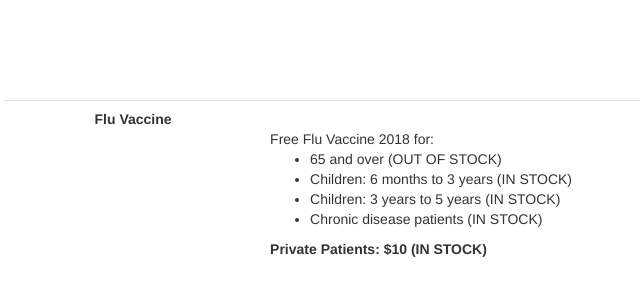
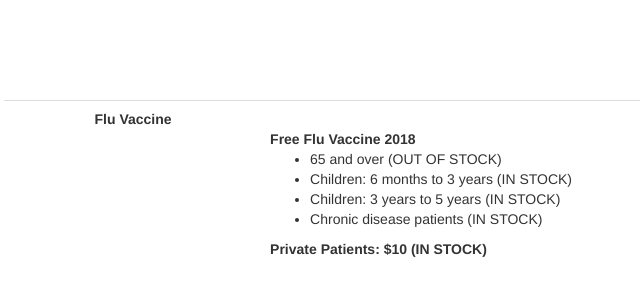
Before and after one commit to lanecovegeneralpractice/lanecovegeneralpractice.github.io, a plain HTML site: page index.html in a window 1280 px wide. Shown: the top 304 px of the page, 66-706 px from the left. Drawn offline with Linux system fonts and the light colour scheme.

Commit message:
Update index.html

```diff
--- a/index.html
+++ b/index.html
@@ -48,7 +48,7 @@
                 </td>
                 <td class="">
                     <b></b></br>
-                    Free Flu Vaccine 2018 for:
+                  <b>  Free Flu Vaccine 2018 </b></br>
                     <ul>
                     <li>65 and over (OUT OF STOCK)</li>
                     <li>Children: 6 months to 3 years (IN STOCK)</li>
```
